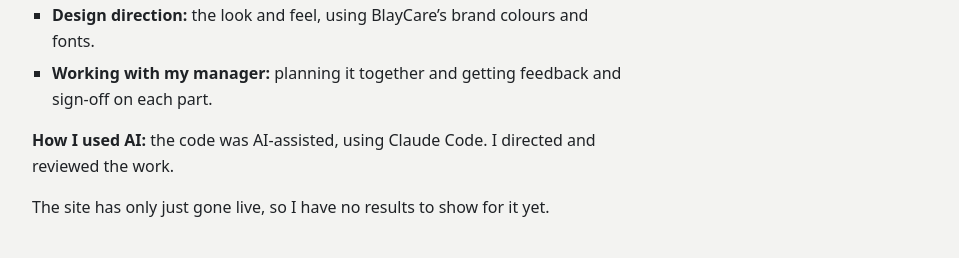
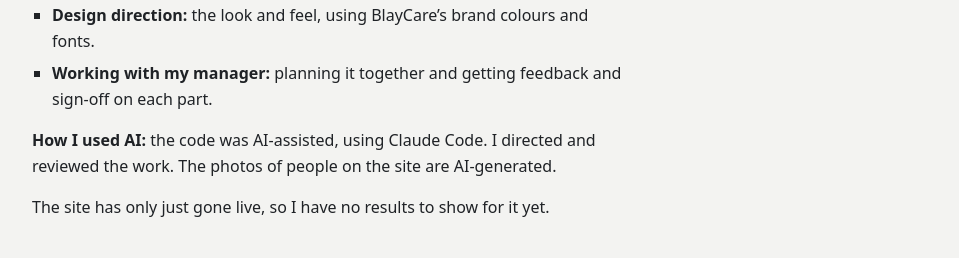
Before and after one commit to jay1zzzo/jay1zzzo.github.io, an Astro site: page /projects/blaycare in a window 1280 px wide. Shown: the part 2468-2726 px from the top of the page, without its empty margins (64-1023 px from the left). Built offline with nearby package versions, Linux system fonts and the light colour scheme; Astro itself is replaced by a stand-in of ours.

Commit message:
BlayCare page: say the photos of people on the new site are AI-generated
Co-Authored-By: Claude Opus 5.5 <noreply@anthropic.com>

```diff
--- a/src/content/projects/blaycare.md
+++ b/src/content/projects/blaycare.md
@@ -86,6 +86,6 @@ I worked on a new BlayCare website with my manager. It replaced the Wix site and
 - **Design direction:** the look and feel, using BlayCare's brand colours and fonts.
 - **Working with my manager:** planning it together and getting feedback and sign-off on each part.
 
-**How I used AI:** the code was AI-assisted, using Claude Code. I directed and reviewed the work.
+**How I used AI:** the code was AI-assisted, using Claude Code. I directed and reviewed the work. The photos of people on the site are AI-generated.
 
 The site has only just gone live, so I have no results to show for it yet.
```
